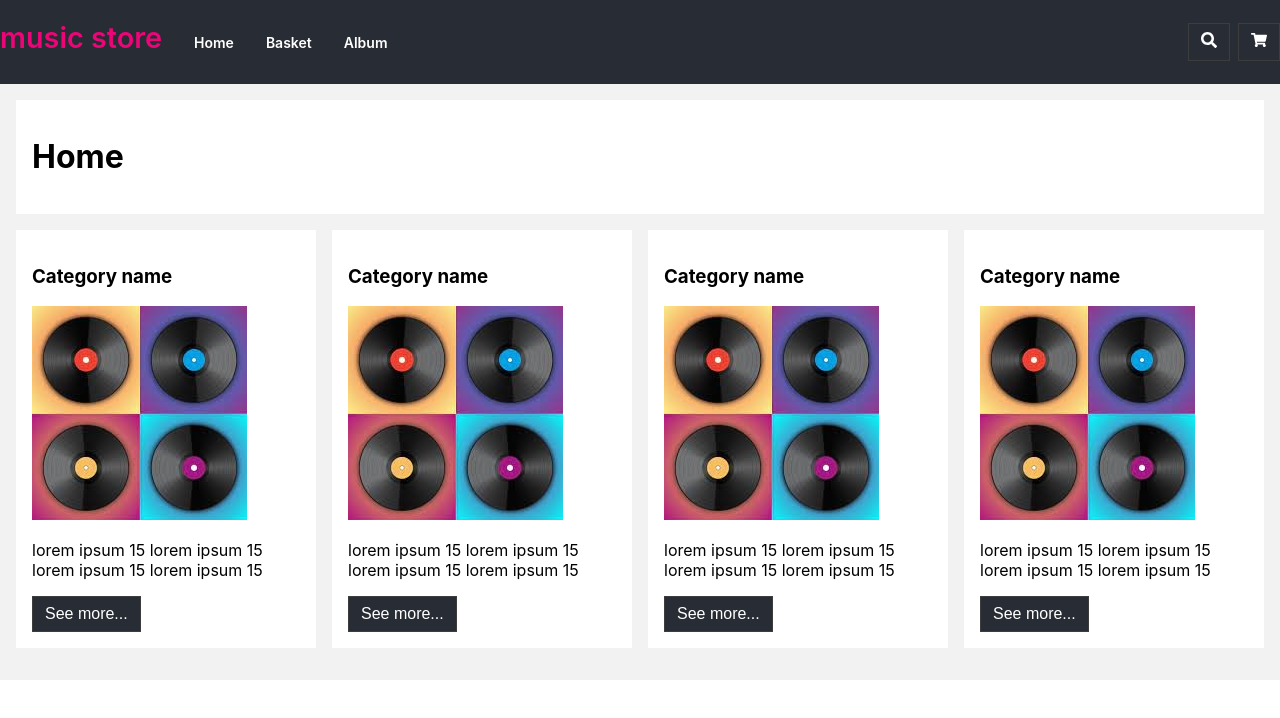
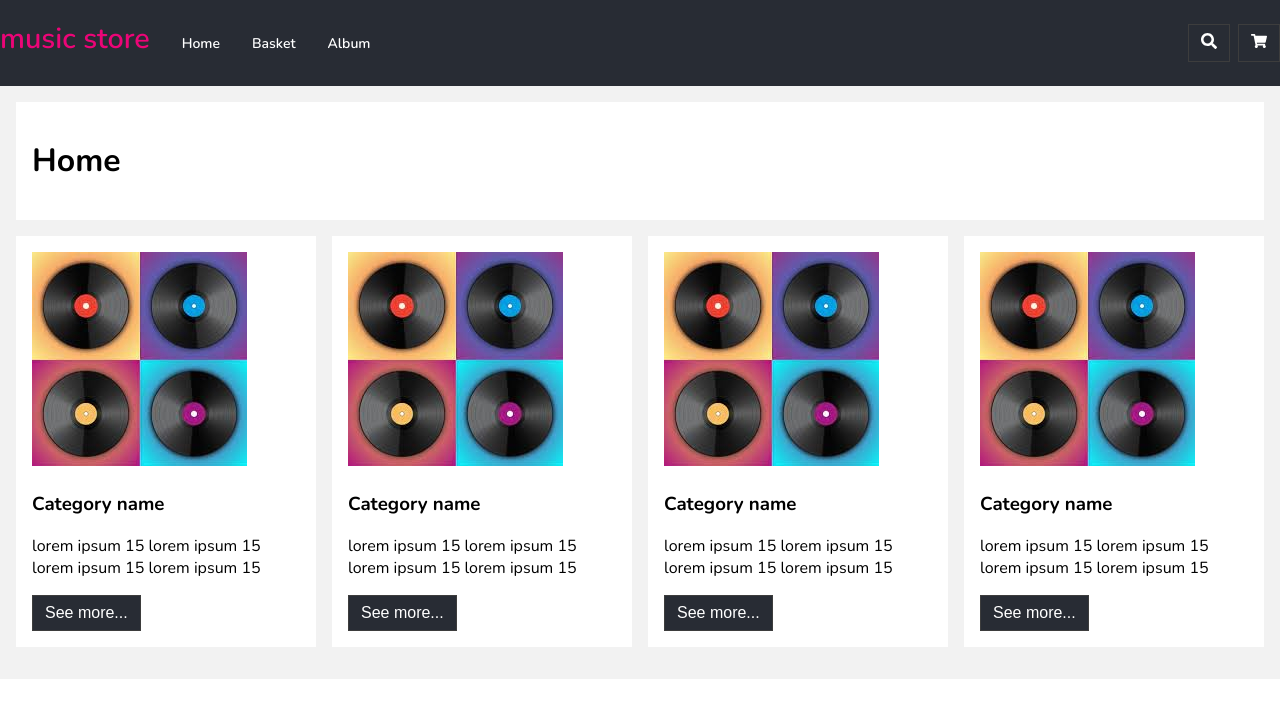
Before and after one commit to mikaeileghbal/music-store, a React (Create React App) app: page / in a window 1280 px wide. Shown: the top 718 px of the page. Built offline with nearby package versions, Linux system fonts and the light colour scheme.

Commit message:
Add Nunito font

```diff
--- a/src/App/view/categoryitem/CategoryItem.js
+++ b/src/App/view/categoryitem/CategoryItem.js
@@ -1,5 +1,5 @@
 import React from "react";
-import { Navigate, useNavigate } from "react-router";
+import { useNavigate } from "react-router";
 import "./catgoryitem.css";
 
 export default function CategoryItem() {
@@ -12,8 +12,8 @@
 
   return (
     <div className="card">
+      <img src="./images/category-1.jpg" alt="category name" />
       <h3>Category name</h3>
-      <img src="./images/category-1.jpg" alt="category name" />
       <p>lorem ipsum 15 lorem ipsum 15 lorem ipsum 15 lorem ipsum 15</p>
       <button
         type="button"
--- a/src/index.css
+++ b/src/index.css
@@ -1,3 +1,5 @@
+@import url("https://fonts.googleapis.com/css2?family=Nunito:ital,wght@0,200;0,300;0,400;0,500;0,600;0,700;0,900;1,200&display=swap");
+
 *,
 ::before,
 ::after {
@@ -14,9 +16,10 @@
 
 body {
   margin: 0;
-  font-family: -apple-system, BlinkMacSystemFont, "Segoe UI", "Roboto", "Oxygen",
+  /* font-family: -apple-system, BlinkMacSystemFont, "Segoe UI", "Roboto", "Oxygen",
     "Ubuntu", "Cantarell", "Fira Sans", "Droid Sans", "Helvetica Neue",
-    sans-serif;
+    sans-serif; */
+  font-family: "Nunito", sans-serif;
   -webkit-font-smoothing: antialiased;
   -moz-osx-font-smoothing: grayscale;
 }
```
